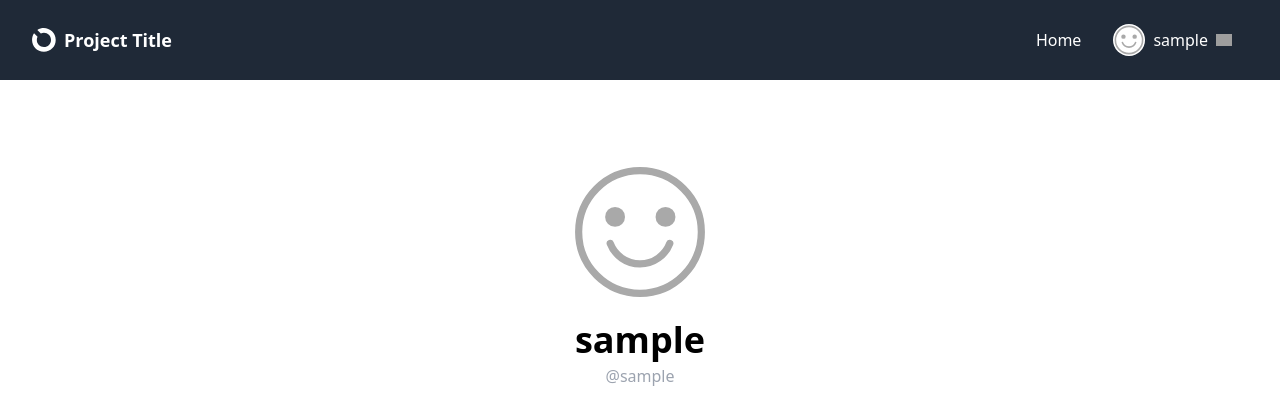
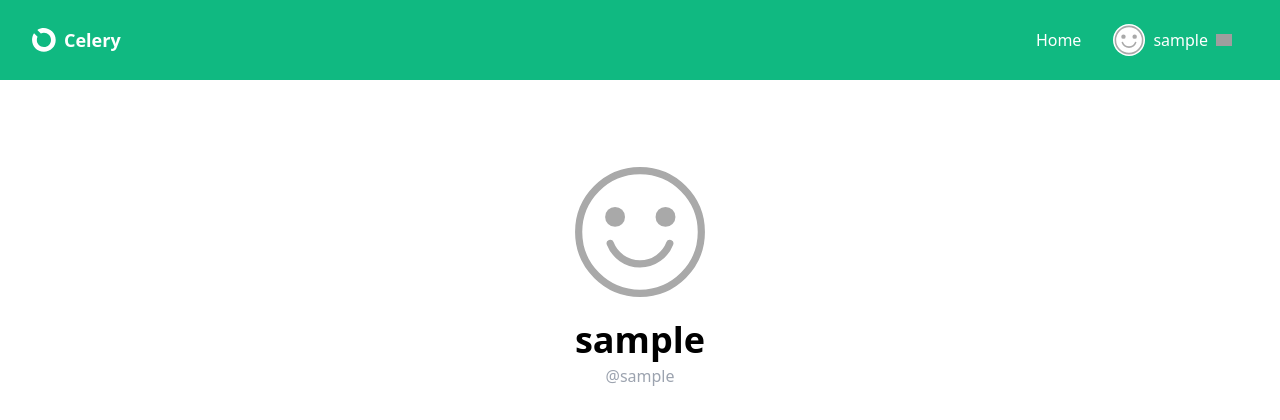
Before and after one commit to byiringiroscar/Django-Email-notification-as-background-tasks-with-celery-and-threading, a Django app: page /profile/ in a window 1280 px wide. Shown: the top 420 px of the page. Run offline with Django 5.2, Linux system fonts and the light colour scheme; the visitor is signed in with stand-in values (Sample User, id 1); parts of the project's set-up code (start-up, migrations or seed data) failed here and were passed over; some libraries are stand-ins or nearby versions; grey boxes are pictures that could not be loaded.

Commit message:
Update header.html

```diff
--- a/templates/includes/header.html
+++ b/templates/includes/header.html
@@ -1,8 +1,8 @@
-<header class="flex items-center justify-between bg-gray-800 h-20 px-8 text-white sticky top-0 z-40">
+<header class="flex items-center justify-between bg-emerald-500 h-20 px-8 text-white sticky top-0 z-40">
     <div>
         <a class="flex items-center gap-2" href="/">
             <img class="h-6" src="/static/images/logo.svg" alt="Logo"/>
-            <span class="text-lg font-bold">Project Title</span>
+            <span class="text-lg font-bold">Celery</span>
         </a>
     </div>
     <nav class="block relative">
```
